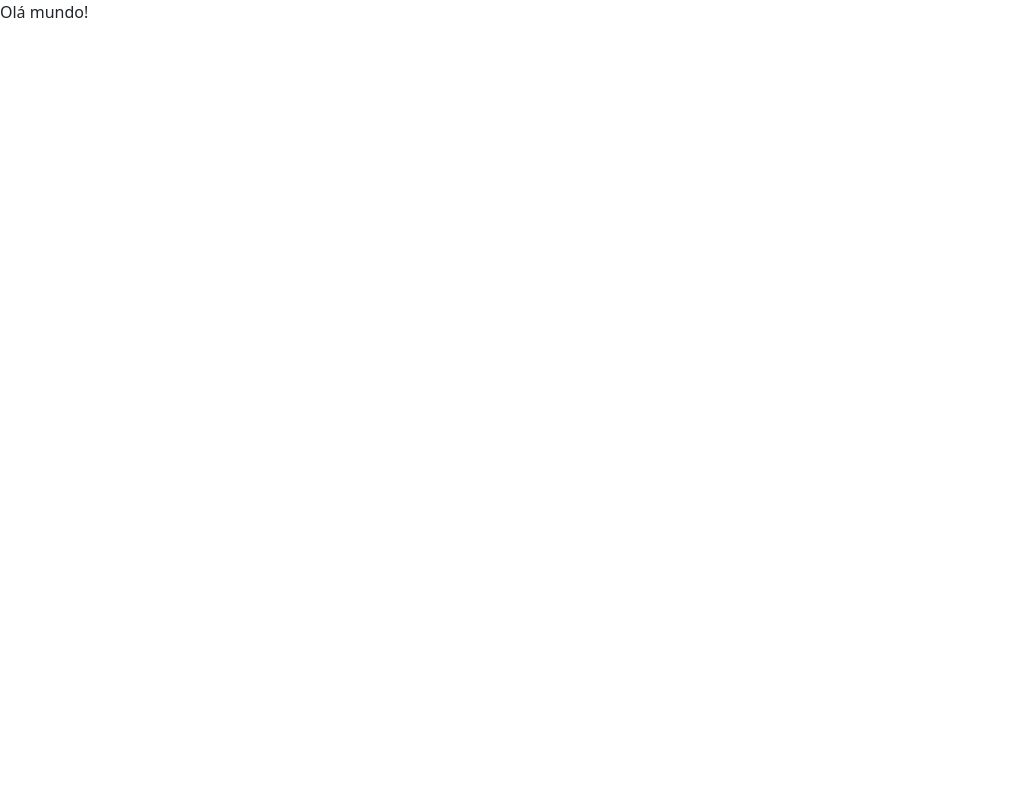
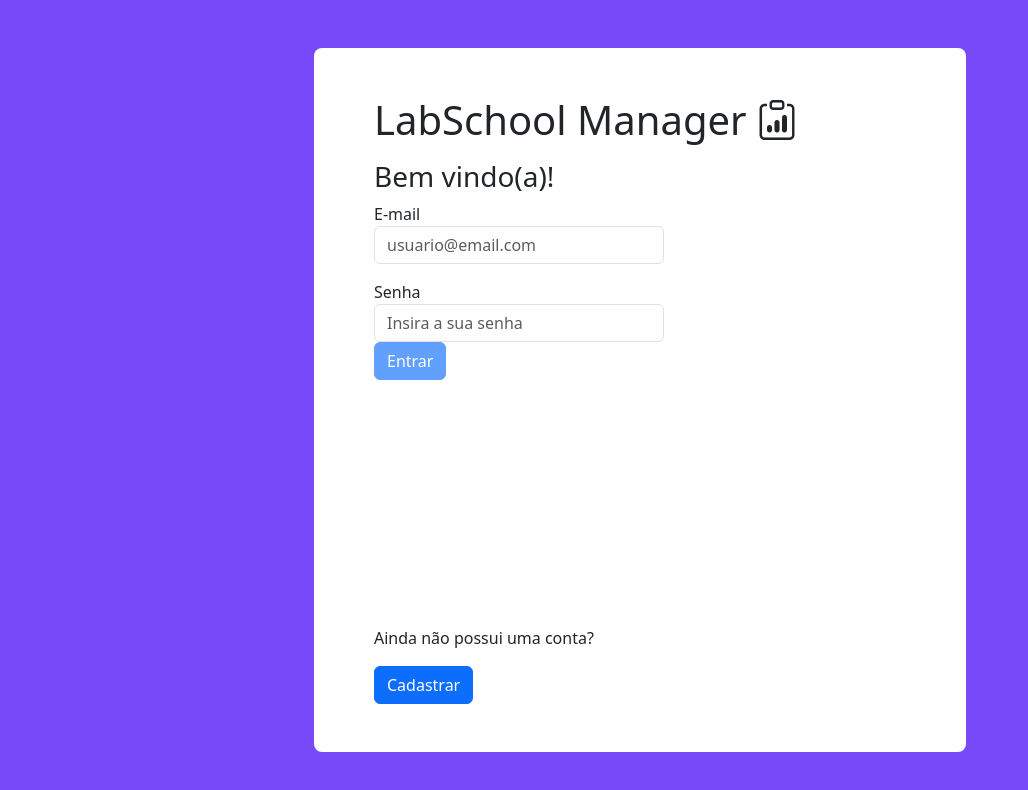
Before and after one commit to TaruKagaho/lab365-modulo03-semana06-exercicios, an Angular app: page / in a window 1280 px wide. Shown: the top 790 px of the page, without its empty margins (0-1028 px from the left). Built offline with nearby package versions, Linux system fonts and the light colour scheme.

Commit message:
Desenvolvimento inicial página login

```diff
--- a/package.json
+++ b/package.json
@@ -19,6 +19,7 @@
     "@angular/platform-browser-dynamic": "^16.0.0",
     "@angular/router": "^16.0.0",
     "bootstrap": "^5.3.1",
+    "bootstrap-icons": "^1.10.5",
     "rxjs": "~7.8.0",
     "tslib": "^2.3.0",
     "zone.js": "~0.13.0"
--- a/src/app/app.component.html
+++ b/src/app/app.component.html
@@ -1 +1 @@
-Olá mundo!
+<app-login></app-login>
--- /dev/null
+++ b/src/app/components/login/login.component.css
@@ -0,0 +1,4 @@
+.cadastro {
+    bottom: 0;
+    position: absolute;
+}
--- /dev/null
+++ b/src/app/components/login/login.component.html
@@ -0,0 +1,40 @@
+
+<div class="bg-roxo row">
+    <div class="col-sm-3"></div>
+    <div class="bg-branco col-sm-6 mt-5 mb-5 rounded-3" style="position: relative;">
+        <div class="mt-5 ms-5">
+            <h1>LabSchool Manager <i class="bi bi-clipboard-data"></i></h1>
+            <h3 class="mt-3">Bem vindo(a)!</h3>
+
+            <form [formGroup]="loginForm" (ngSubmit)="onSubmit()">
+                <div class="form-group w-50">
+                  <label for="email">E-mail</label>
+                  <input
+                    type="email"
+                    class="form-control"
+                    id="email"
+                    placeholder="usuario@email.com"
+                    name="email"
+                    formControlName="email">
+                </div>
+                <div class="form-group mt-3 w-50">
+                  <label for="senha">Senha</label>
+                  <input
+                    type="password"
+                    class="form-control"
+                    id="senha"
+                    placeholder="Insira a sua senha"
+                    name="senha"
+                    formControlName="senha">
+                </div>
+                <button type="submit" class="btn btn-primary" [disabled]="loginForm.invalid">Entrar</button>
+            </form>
+
+            <div class="cadastro mb-5">
+                <p>Ainda não possui uma conta?</p>
+                <button class="btn btn-primary">Cadastrar</button>
+            </div>
+        </div>
+    </div>
+    <div class="col-sm-3"></div>
+</div>
--- /dev/null
+++ b/src/app/components/login/login.component.ts
@@ -0,0 +1,24 @@
+import { Component } from '@angular/core';
+import { FormControl, FormGroup, Validators } from '@angular/forms';
+
+@Component({
+  selector: 'app-login',
+  templateUrl: './login.component.html',
+  styleUrls: ['./login.component.css']
+})
+export class LoginComponent {
+
+  loginForm: FormGroup;
+
+  constructor() {
+    this.loginForm = new FormGroup({
+      email: new FormControl('', [Validators.email, Validators.required]),
+      senha: new FormControl('', [Validators.required, Validators.minLength(8)]),
+    });
+  }
+
+  onSubmit() {
+    console.log(this.loginForm.value);
+  }
+
+}
--- a/src/styles.css
+++ b/src/styles.css
@@ -1 +1,12 @@
 /* You can add global styles to this file, and also import other style files */
+@import "~bootstrap-icons/font/bootstrap-icons.css";
+
+.bg-roxo {
+    background-color: #7749F8;
+    height: 100vh;
+}
+
+.bg-branco {
+    background-color: white;
+    border-radius: 30;
+}
```
Also changed, not shown: src/app/app.module.ts (+6 -2 lines), 2 other files (tests, documents, lock files or other folders).
